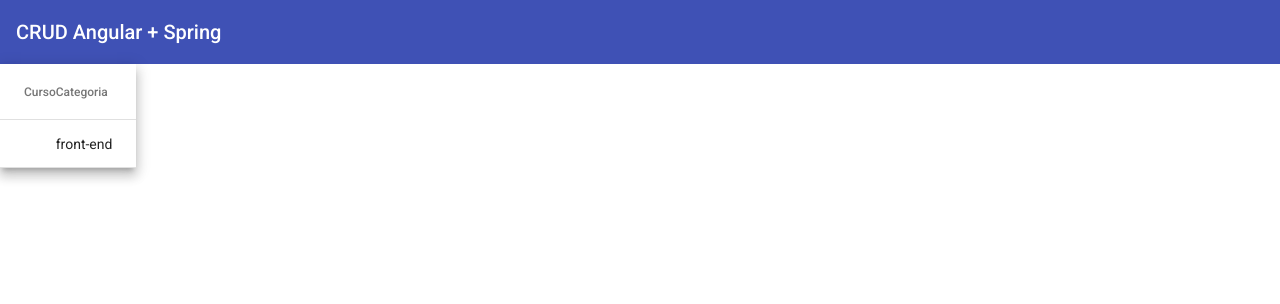
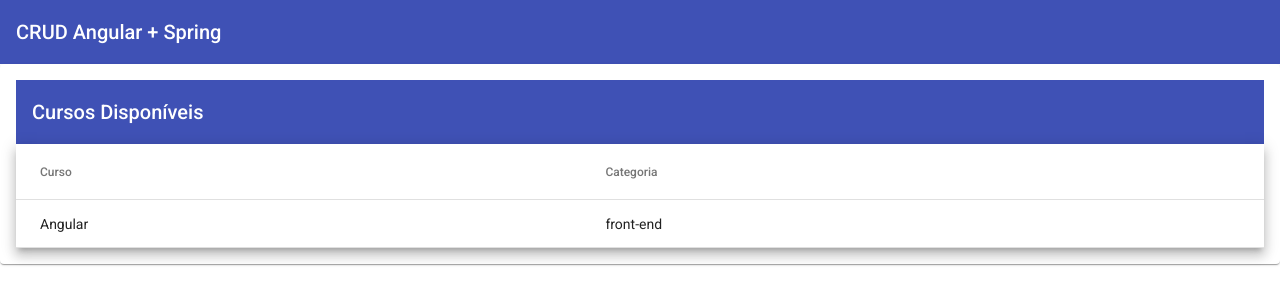
Before and after one commit to edilbertnunes/CRUD-Angular-Spring, an Angular app: page /courses in a window 1280 px wide. Shown: the top 304 px of the page. Built offline with nearby package versions, Linux system fonts and the light colour scheme.

Commit message:
07 - CSS do Material Table e Criando um Módulo App Material

```diff
--- a/src/app/courses/courses.module.ts
+++ b/src/app/courses/courses.module.ts
@@ -1,10 +1,9 @@
 import { CommonModule } from '@angular/common';
 import { NgModule } from '@angular/core';
-import { MatTableModule } from '@angular/material/table';
 
+import { AppMaterialModule } from '../shared/app-material/app-material.module';
 import { CoursesRoutingModule } from './courses-routing.module';
 import { CoursesComponent } from './courses/courses.component';
-
 
 @NgModule({
   declarations: [
@@ -13,7 +12,7 @@
   imports: [
     CommonModule,
     CoursesRoutingModule,
-    MatTableModule
+    AppMaterialModule
   ]
 })
 export class CoursesModule { }
--- a/src/app/courses/courses/courses.component.html
+++ b/src/app/courses/courses/courses.component.html
@@ -1,8 +1,10 @@
+<mat-card>
+  <mat-toolbar color="primary">Cursos Disponíveis</mat-toolbar>
 <table mat-table [dataSource]="courses" class="mat-elevation-z8">
   <!-- Name Column -->
   <ng-container matColumnDef="name">
     <th mat-header-cell *matHeaderCellDef> Curso </th>
-    <td mat-cell *matCellDef="let element"> {{element.position}} </td>
+    <td mat-cell *matCellDef="let couse"> {{couse.name}} </td>
   </ng-container>
 
   <!-- Category Column -->
@@ -18,3 +20,4 @@
   <!-- para cada registro encontrado mostra as colunas declaradas na variável de  displayedColumns -->
   <tr mat-row *matRowDef="let row; columns: displayedColumns;"></tr>
 </table>
+</mat-card>
--- a/src/app/courses/courses/courses.component.scss
+++ b/src/app/courses/courses/courses.component.scss
@@ -0,0 +1,3 @@
+table {
+  width: 100%;
+}
```
Also changed, not shown: src/app/shared/app-material/app-material.module.ts (added, +14 -0 lines).
